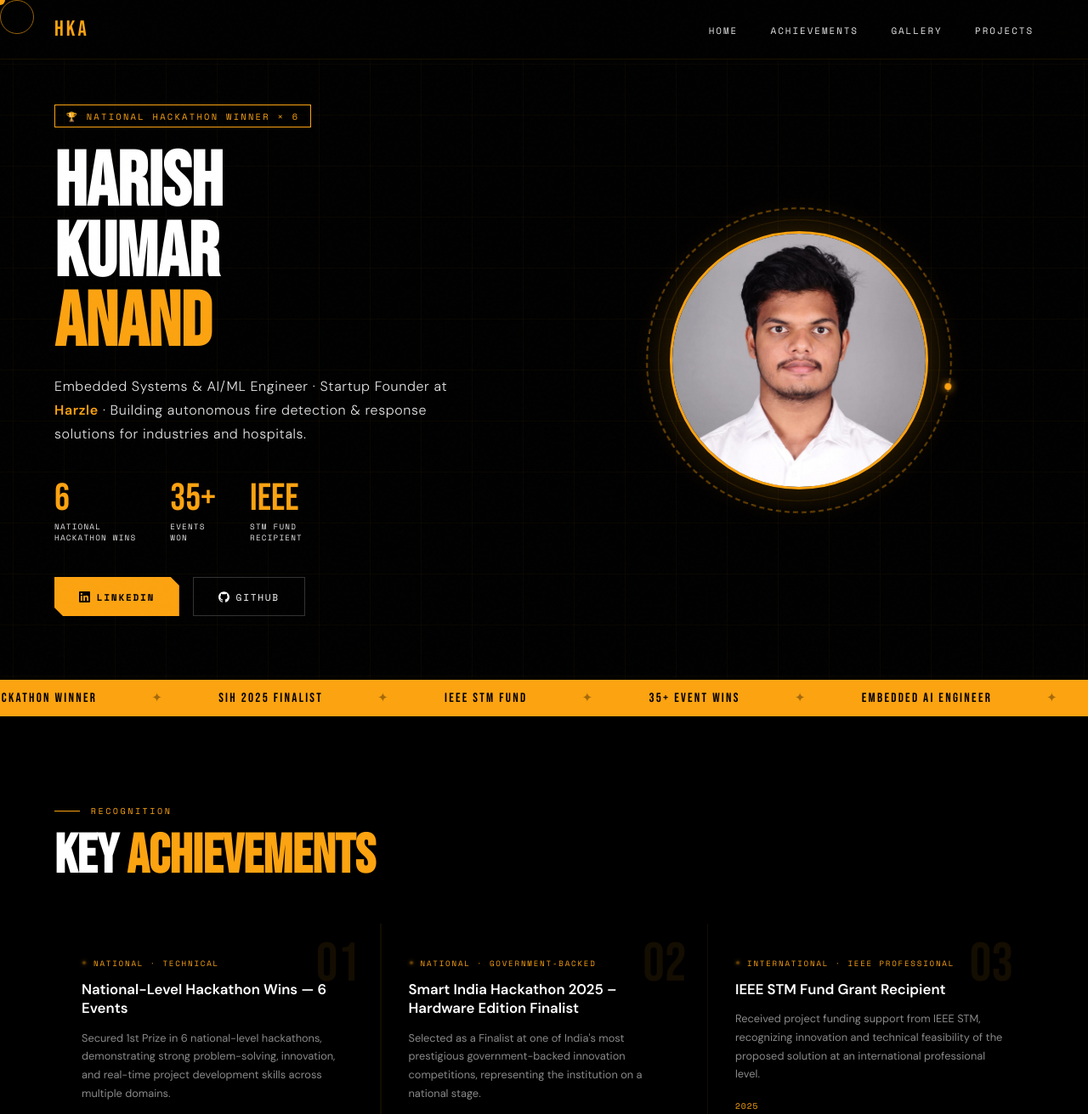
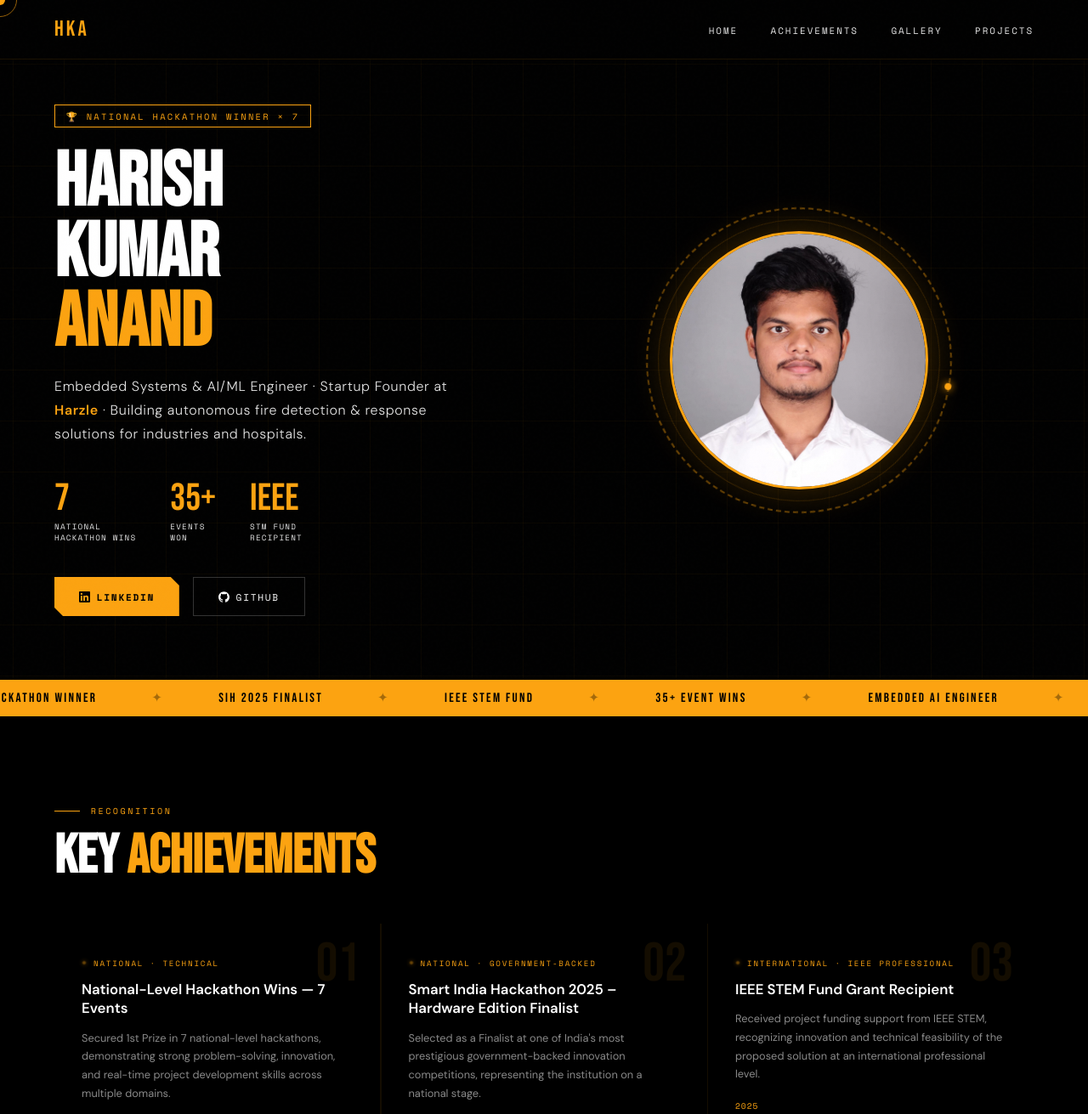
Before and after one commit to harishkumara902/HK_PORTFOLIO, a plain HTML site: page index.html in a window 1280 px wide. Shown: the top 1311 px of the page at 85% size. Drawn offline with nearby package versions, Linux system fonts and the light colour scheme.

Commit message:
Fix cursor ring, STM->STEM, 6->7 hackathon wins

```diff
--- a/index.html
+++ b/index.html
@@ -159,14 +159,14 @@
 </nav>
 <section id="hero">
   <div class="hero-text">
-    <div class="hero-tag">🏆 National Hackathon Winner × 6</div>
+    <div class="hero-tag">🏆 National Hackathon Winner × 7</div>
     <h1 class="hero-name">Harish<br/>Kumar<br/><span>Anand</span></h1>
     <p class="hero-subtitle">
       Embedded Systems &amp; AI/ML Engineer · Startup Founder at <strong>Harzle</strong> ·
       Building autonomous fire detection &amp; response solutions for industries and hospitals.
     </p>
     <div class="hero-stats">
-      <div class="stat"><span class="stat-num">6</span><span class="stat-label">National<br/>Hackathon Wins</span></div>
+      <div class="stat"><span class="stat-num">7</span><span class="stat-label">National<br/>Hackathon Wins</span></div>
       <div class="stat"><span class="stat-num">35+</span><span class="stat-label">Events<br/>Won</span></div>
       <div class="stat"><span class="stat-num">IEEE</span><span class="stat-label">STM Fund<br/>Recipient</span></div>
     </div>
@@ -196,13 +196,13 @@
   <div class="ticker">
     <span class="ticker-item">National Hackathon Winner</span><span class="ticker-item ticker-sep">✦</span>
     <span class="ticker-item">SIH 2025 Finalist</span><span class="ticker-item ticker-sep">✦</span>
-    <span class="ticker-item">IEEE STM Fund</span><span class="ticker-item ticker-sep">✦</span>
+    <span class="ticker-item">IEEE STEM Fund</span><span class="ticker-item ticker-sep">✦</span>
     <span class="ticker-item">35+ Event Wins</span><span class="ticker-item ticker-sep">✦</span>
     <span class="ticker-item">Embedded AI Engineer</span><span class="ticker-item ticker-sep">✦</span>
     <span class="ticker-item">Startup Founder · Harzle</span><span class="ticker-item ticker-sep">✦</span>
     <span class="ticker-item">National Hackathon Winner</span><span class="ticker-item ticker-sep">✦</span>
     <span class="ticker-item">SIH 2025 Finalist</span><span class="ticker-item ticker-sep">✦</span>
-    <span class="ticker-item">IEEE STM Fund</span><span class="ticker-item ticker-sep">✦</span>
+    <span class="ticker-item">IEEE STEM Fund</span><span class="ticker-item ticker-sep">✦</span>
     <span class="ticker-item">35+ Event Wins</span><span class="ticker-item ticker-sep">✦</span>
     <span class="ticker-item">Embedded AI Engineer</span><span class="ticker-item ticker-sep">✦</span>
     <span class="ticker-item">Startup Founder · Harzle</span><span class="ticker-item ticker-sep">✦</span>
@@ -212,9 +212,9 @@
   <div class="section-label">Recognition</div>
   <h2 class="section-title">Key <span>Achievements</span></h2>
   <div class="achievements-grid reveal">
-    <div class="ach-card"><div class="ach-num">01</div><div class="ach-level"><div class="ach-dot"></div>National · Technical</div><div class="ach-title">National-Level Hackathon Wins — 6 Events</div><div class="ach-desc">Secured 1st Prize in 6 national-level hackathons, demonstrating strong problem-solving, innovation, and real-time project development skills across multiple domains.</div><span class="ach-year">2024 – 2025</span></div>
+    <div class="ach-card"><div class="ach-num">01</div><div class="ach-level"><div class="ach-dot"></div>National · Technical</div><div class="ach-title">National-Level Hackathon Wins — 7 Events</div><div class="ach-desc">Secured 1st Prize in 7 national-level hackathons, demonstrating strong problem-solving, innovation, and real-time project development skills across multiple domains.</div><span class="ach-year">2024 – 2025</span></div>
     <div class="ach-card"><div class="ach-num">02</div><div class="ach-level"><div class="ach-dot"></div>National · Government-Backed</div><div class="ach-title">Smart India Hackathon 2025 – Hardware Edition Finalist</div><div class="ach-desc">Selected as a Finalist at one of India's most prestigious government-backed innovation competitions, representing the institution on a national stage.</div><span class="ach-year">2025</span></div>
-    <div class="ach-card"><div class="ach-num">03</div><div class="ach-level"><div class="ach-dot"></div>International · IEEE Professional</div><div class="ach-title">IEEE STM Fund Grant Recipient</div><div class="ach-desc">Received project funding support from IEEE STM, recognizing innovation and technical feasibility of the proposed solution at an international professional level.</div><span class="ach-year">2025</span></div>
+    <div class="ach-card"><div class="ach-num">03</div><div class="ach-level"><div class="ach-dot"></div>International · IEEE Professional</div><div class="ach-title">IEEE STEM Fund Grant Recipient</div><div class="ach-desc">Received project funding support from IEEE STEM, recognizing innovation and technical feasibility of the proposed solution at an international professional level.</div><span class="ach-year">2025</span></div>
     <div class="ach-card"><div class="ach-num">04</div><div class="ach-level"><div class="ach-dot"></div>College & Inter-College</div><div class="ach-title">35+ Technical & Innovation Event Wins</div><div class="ach-desc">Won 35+ events including Idea Presentations, Project Expos, and Business Pitch Competitions — demonstrating consistency in innovation, presentation, and entrepreneurial thinking.</div><span class="ach-year">2023 – 2025</span></div>
     <div class="ach-card"><div class="ach-num">05</div><div class="ach-level"><div class="ach-dot"></div>Startup · Innovation</div><div class="ach-title">Business Pitch & Idea Presentation Excellence</div><div class="ach-desc">Recognized multiple times for innovative ideas, startup-oriented thinking, and impactful solutions — driving Harzle's vision for autonomous fire detection across various platforms.</div><span class="ach-year">2023 – 2025</span></div>
     <div class="ach-card"><div class="ach-num">06</div><div class="ach-level"><div class="ach-dot"></div>Startup · Founder</div><div class="ach-title">Founder — Harzle: Autonomous Fire Detection</div><div class="ach-desc">Building autonomous fire detection and response solutions using YOLOv8, MobileNetV2, and edge AI — targeting industries, hospitals, and vehicles. IEEE-funded project.</div><span class="ach-year">2024 – Present</span></div>
@@ -234,7 +234,7 @@
     <div class="gallery-item" onclick="openLB('images/1000131004.jpg')"><img src="images/1000131004.jpg" alt="SIH 2025"/><div class="gallery-overlay"><div class="gallery-label">SIH 2025 · Team Demo</div></div></div>
   </div>
   <div class="gallery-grid hidden reveal" id="tab-fund">
-    <div class="gallery-item" onclick="openLB('images/1000131005.jpg')"><img src="images/1000131005.jpg" alt="IEEE Fund"/><div class="gallery-overlay"><div class="gallery-label">IEEE STM Fund Grant</div></div></div>
+    <div class="gallery-item" onclick="openLB('images/1000131005.jpg')"><img src="images/1000131005.jpg" alt="IEEE Fund"/><div class="gallery-overlay"><div class="gallery-label">IEEE STEM Fund Grant</div></div></div>
   </div>
   <div class="gallery-grid hidden reveal" id="tab-wins">
     <div class="gallery-item" onclick="openLB('images/1000131006.jpg')"><img src="images/1000131006.jpg" alt="Win"/><div class="gallery-overlay"><div class="gallery-label">Competition Win</div></div></div>
@@ -249,7 +249,7 @@
   <div class="section-label">Build Log</div>
   <h2 class="section-title">Featured <span>Projects</span></h2>
   <div class="projects-list reveal">
-    <a class="project-item" href="https://github.com/harishkumara902" target="_blank"><div class="proj-idx">01</div><div><div class="proj-name">Harzle — Autonomous Fire Detection System</div><div class="proj-desc">Real-time fire detection using YOLOv8 + MobileNetV2 on Sipeed Maixduino (K210 RISC-V). Blue/orange/white flame classification via transfer learning with PyTorch. Pan-tilt servo aiming with OV2640 camera. IEEE STM funded.</div><div class="proj-tags"><span class="tag">YOLOv8</span><span class="tag">MobileNetV2</span><span class="tag">PyTorch</span><span class="tag">Edge AI</span><span class="tag">RISC-V</span><span class="tag">IEEE Funded</span></div></div><div class="proj-arrow">↗</div></a>
+    <a class="project-item" href="https://github.com/harishkumara902" target="_blank"><div class="proj-idx">01</div><div><div class="proj-name">Harzle — Autonomous Fire Detection System</div><div class="proj-desc">Real-time fire detection using YOLOv8 + MobileNetV2 on Sipeed Maixduino (K210 RISC-V). Blue/orange/white flame classification via transfer learning with PyTorch. Pan-tilt servo aiming with OV2640 camera. IEEE STEM funded.</div><div class="proj-tags"><span class="tag">YOLOv8</span><span class="tag">MobileNetV2</span><span class="tag">PyTorch</span><span class="tag">Edge AI</span><span class="tag">RISC-V</span><span class="tag">IEEE Funded</span></div></div><div class="proj-arrow">↗</div></a>
     <a class="project-item" href="https://github.com/harishkumara902" target="_blank"><div class="proj-idx">02</div><div><div class="proj-name">AGV Control App — Flutter + BLE + Firebase</div><div class="proj-desc">Multi-screen Flutter application for Automated Guided Vehicle control. BLE/Bluetooth joystick with calibration screens, encoder integration, Firebase real-time sync, and 20-language localization across a 7-screen architecture.</div><div class="proj-tags"><span class="tag">Flutter</span><span class="tag">Firebase</span><span class="tag">BLE</span><span class="tag">Embedded</span><span class="tag">Dart</span></div></div><div class="proj-arrow">↗</div></a>
     <a class="project-item" href="https://github.com/harishkumara902" target="_blank"><div class="proj-idx">03</div><div><div class="proj-name">Smart India Hackathon 2025 — Hardware Project</div><div class="proj-desc">Hardware-based innovation project selected as SIH 2025 Finalist. Competed in India's most prestigious government-backed hackathon, demonstrating embedded system design, hardware prototyping, and real-time problem solving at a national level.</div><div class="proj-tags"><span class="tag">Hardware</span><span class="tag">Embedded</span><span class="tag">Prototyping</span><span class="tag">SIH 2025</span><span class="tag">National</span></div></div><div class="proj-arrow">↗</div></a>
     <a class="project-item" href="https://github.com/harishkumara902" target="_blank"><div class="proj-idx">04</div><div><div class="proj-name">Crutch — Smart Assistive Mobility Device</div><div class="proj-desc">Intelligent assistive crutch system for enhanced mobility and safety for people with physical disabilities. Sensors for obstacle detection, fall prevention, and real-time feedback.</div><div class="proj-tags"><span class="tag">IoT</span><span class="tag">Sensors</span><span class="tag">Assistive Tech</span><span class="tag">Embedded C</span><span class="tag">Healthcare</span></div></div><div class="proj-arrow">↗</div></a>
@@ -268,14 +268,18 @@
   <div class="footer-copy">© 2025 Harish Kumar Anand · Built with 🔥 in Chennai, India</div>
 </footer>
 <script>
-  // CURSOR - GPU accelerated via transform, no rAF lag
+  // CURSOR - GPU transform, instant ring follow
   const cur = document.getElementById('cursor');
   const ring = document.getElementById('cursorRing');
-  document.addEventListener('mousemove', e => {
-    const x = e.clientX, y = e.clientY;
-    cur.style.transform = `translate(calc(${x}px - 50%), calc(${y}px - 50%))`;
-    ring.style.transform = `translate(calc(${x}px - 50%), calc(${y}px - 50%))`;
-  });
+  let mx = 0, my = 0, rx = 0, ry = 0;
+  document.addEventListener('mousemove', e => { mx = e.clientX; my = e.clientY; });
+  (function anim() {
+    cur.style.transform = `translate(calc(${mx}px - 50%), calc(${my}px - 50%))`;
+    rx += (mx - rx) * 0.18;
+    ry += (my - ry) * 0.18;
+    ring.style.transform = `translate(calc(${rx}px - 50%), calc(${ry}px - 50%))`;
+    requestAnimationFrame(anim);
+  })();
   document.querySelectorAll('a,button,.ach-card,.gallery-item').forEach(el=>{ el.addEventListener('mouseenter',()=>{ cur.style.width='20px'; cur.style.height='20px'; ring.style.width='60px'; ring.style.height='60px'; }); el.addEventListener('mouseleave',()=>{ cur.style.width='12px'; cur.style.height='12px'; ring.style.width='40px'; ring.style.height='40px'; }); });
   const ro = new IntersectionObserver(entries=>{ entries.forEach(e=>{ if(e.isIntersecting) e.target.classList.add('visible'); }); },{threshold:0.08});
   document.querySelectorAll('.reveal').forEach(r=>ro.observe(r));
```
